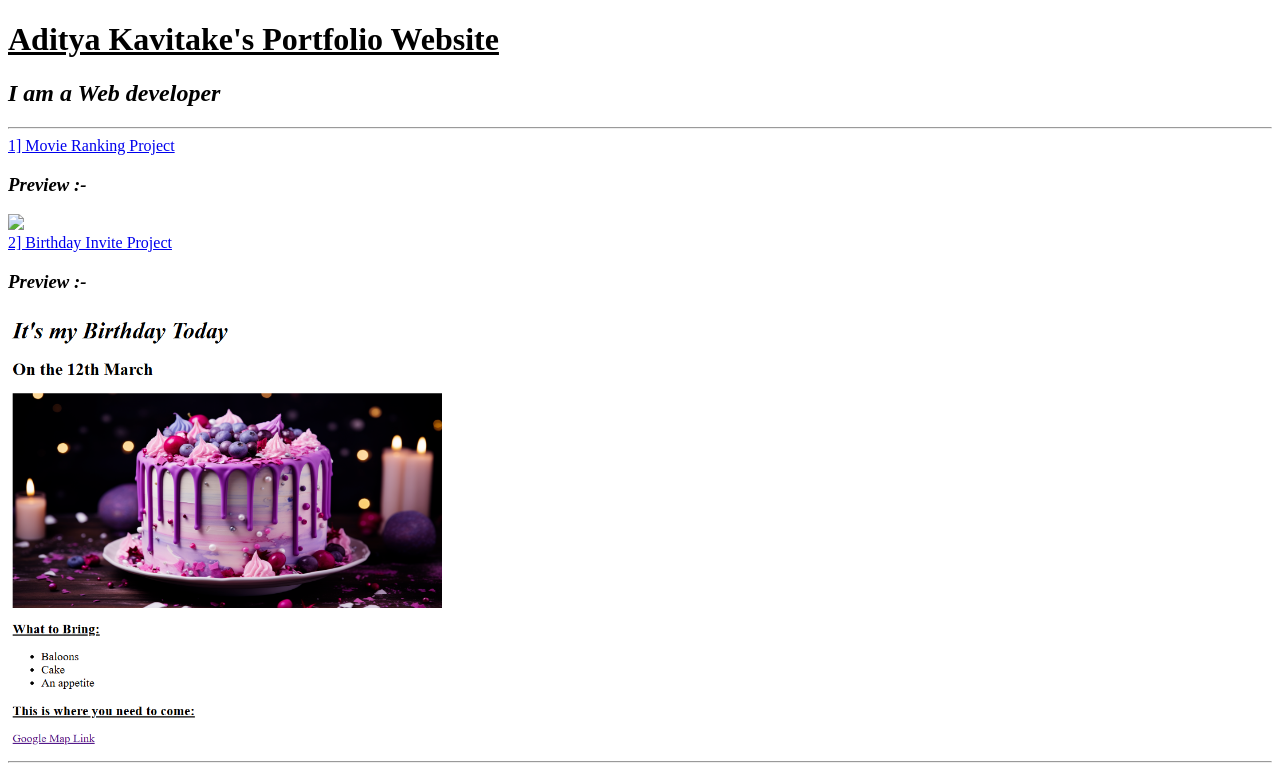
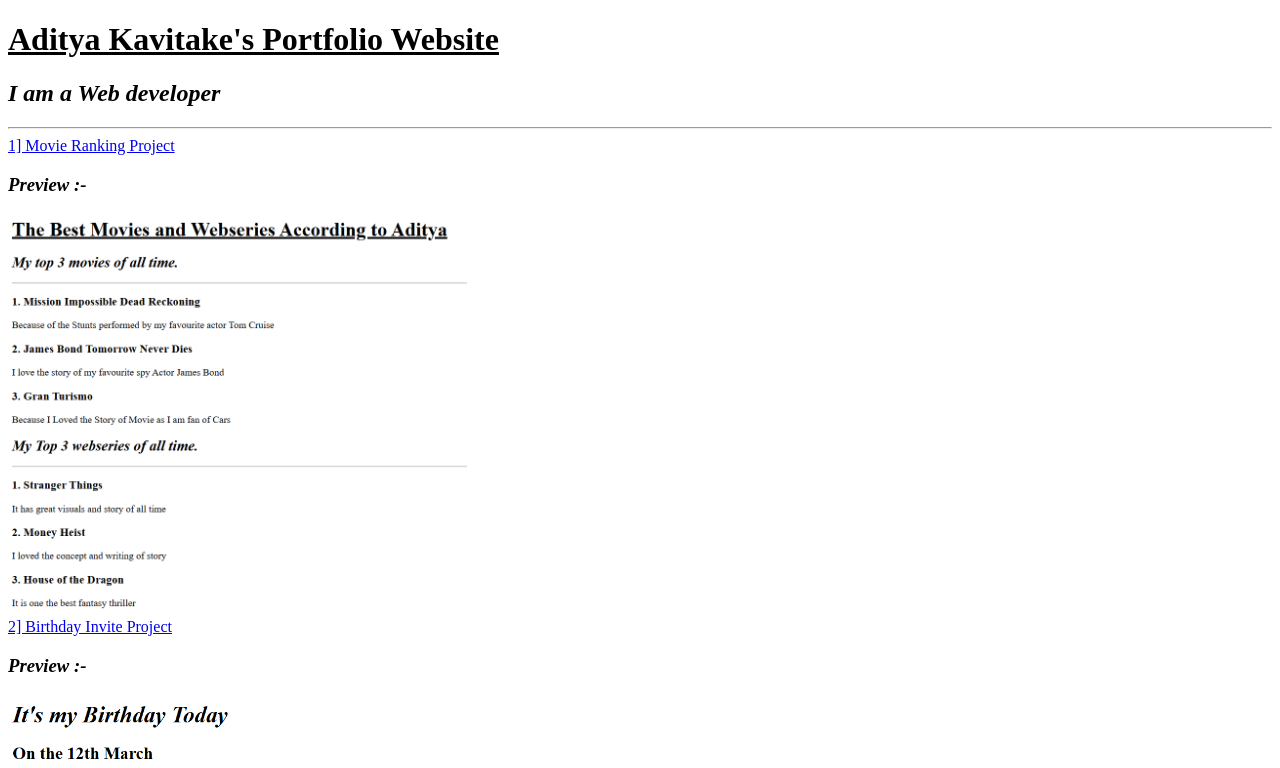
Before and after one commit to adityakavitake12/html-portfolio, a plain HTML site: page index.html in a window 1280 px wide. Shown: the top 768 px of the page. Drawn offline with Linux system fonts and the light colour scheme; files whose address does not match are found by name.

Commit message:
Update index.html

```diff
--- a/index.html
+++ b/index.html
@@ -12,7 +12,7 @@
         <a href="../4.3 HTML Porfolio Project/public/movie-ranking.html">1] Movie Ranking Project</a>
         <br />
         <h3><i>Preview :-</i></h3>
-        <img src="../4.3 HTML Porfolio Project/assets/images/preview 1.png" height="400px" />
+        <img src="./assets/images/preview 1.png" height="400px" />
         <br />
         <a href="../4.3 HTML Porfolio Project/public/birthday-invite.html">2] Birthday Invite Project</a>
         <br />
```
